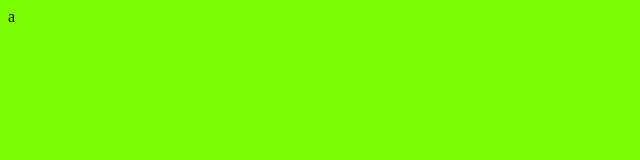
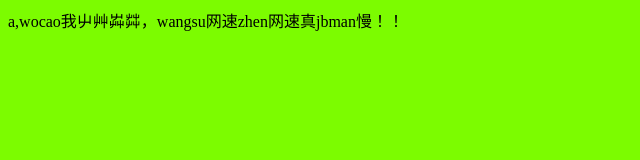
Before and after one commit to PorcoMar/hahahaha, a plain HTML site: page index.html in a window 1280 px wide. Shown: the whole page, without its empty margins (0-640 px from the left). Drawn offline with Linux system fonts and the light colour scheme.

Commit message:
Update index.html

```diff
--- a/index.html
+++ b/index.html
@@ -6,6 +6,6 @@
 		<link rel="stylesheet" href="css/index.css" />
 	</head>
 	<body>
-		a
+		a,wocao我屮艸芔茻，wangsu网速zhen网速真jbman慢！！
 	</body>
 </html>
```
